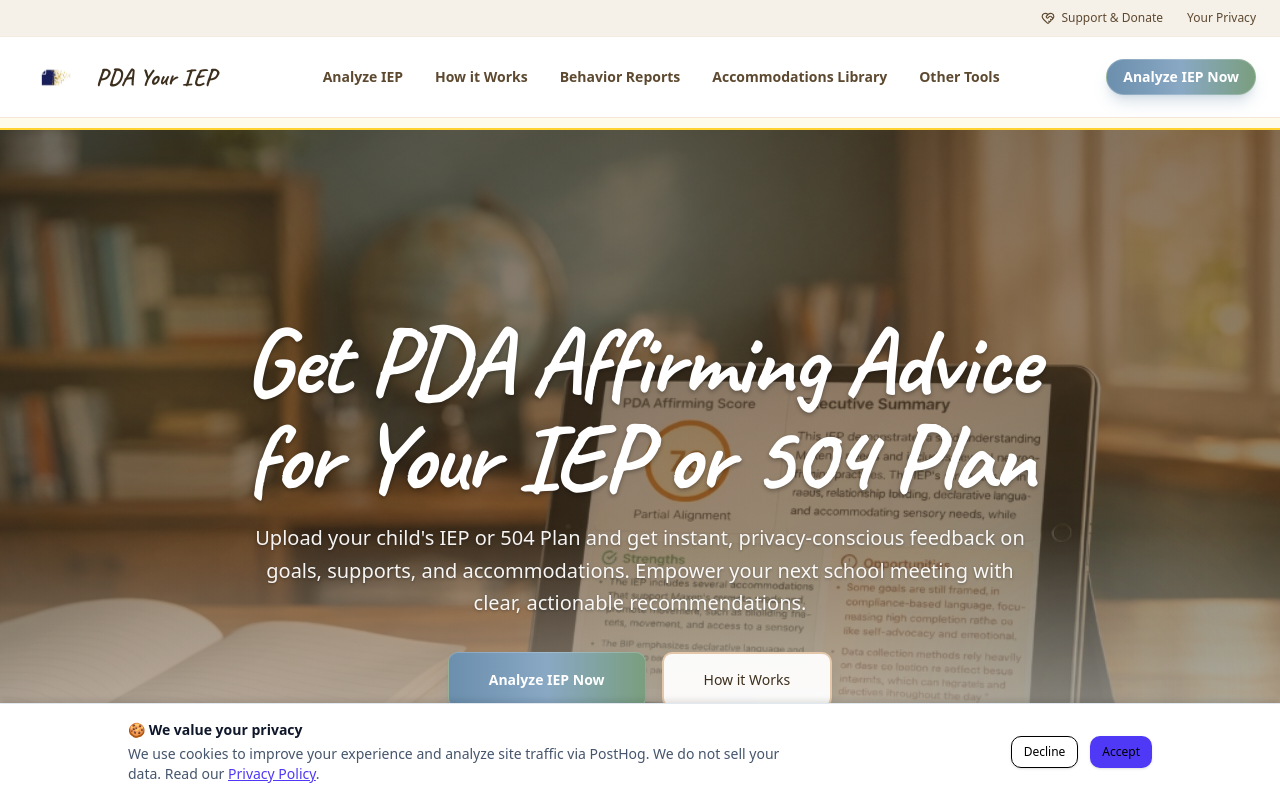
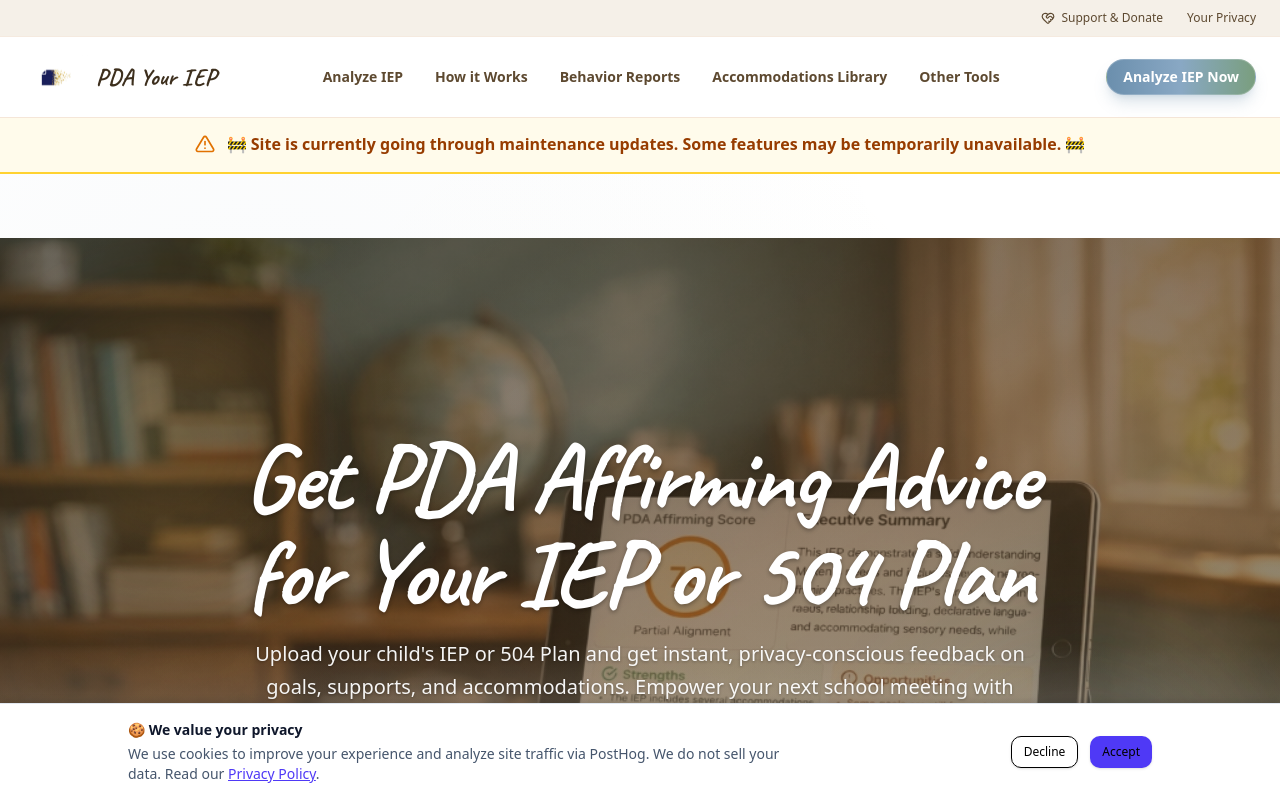
Before and after one commit to metaky/Antigravity, a Next.js app: page / in a window 1280 px wide. Shown: the top 798 px of the page. Built offline with nearby package versions, Linux system fonts and the light colour scheme; no server answers.

Commit message:
fix: Adjust maintenance banner's vertical positioning and margin.

```diff
--- a/src/app/page.tsx
+++ b/src/app/page.tsx
@@ -12,7 +12,7 @@ export default function Home() {
       <Navbar />
       <main className="flex-1">
         {/* Maintenance Banner */}
-        <div className="bg-amber-50 border-b-2 border-amber-300 py-4 px-4 text-center sticky top-[72px] z-40">
+        <div className="bg-amber-50 border-b-2 border-amber-300 py-4 px-4 text-center sticky top-[116px] z-40 mt-[116px]">
           <div className="container mx-auto flex items-center justify-center gap-3">
             <svg xmlns="http://www.w3.org/2000/svg" width="20" height="20" viewBox="0 0 24 24" fill="none" stroke="currentColor" strokeWidth="2" strokeLinecap="round" strokeLinejoin="round" className="text-amber-600 shrink-0"><path d="M10.29 3.86L1.82 18a2 2 0 0 0 1.71 3h16.94a2 2 0 0 0 1.71-3L13.71 3.86a2 2 0 0 0-3.42 0z" /><line x1="12" y1="9" x2="12" y2="13" /><line x1="12" y1="17" x2="12.01" y2="17" /></svg>
             <p className="text-amber-800 font-semibold text-sm md:text-base">
```
